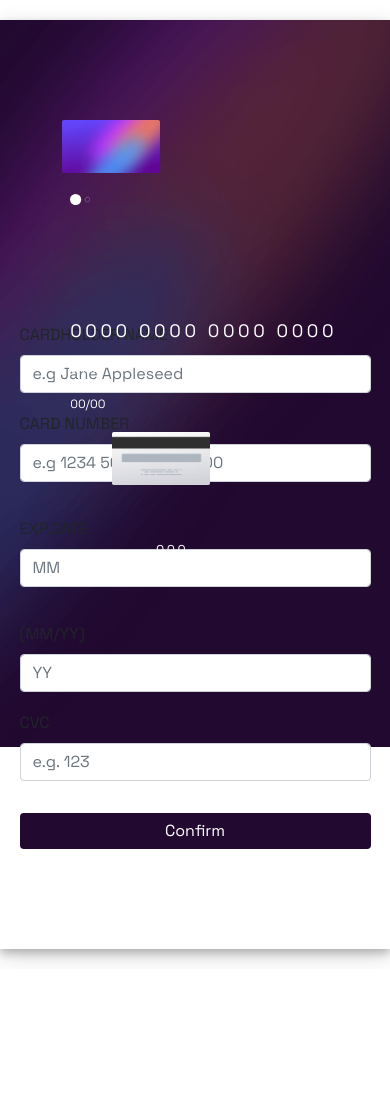
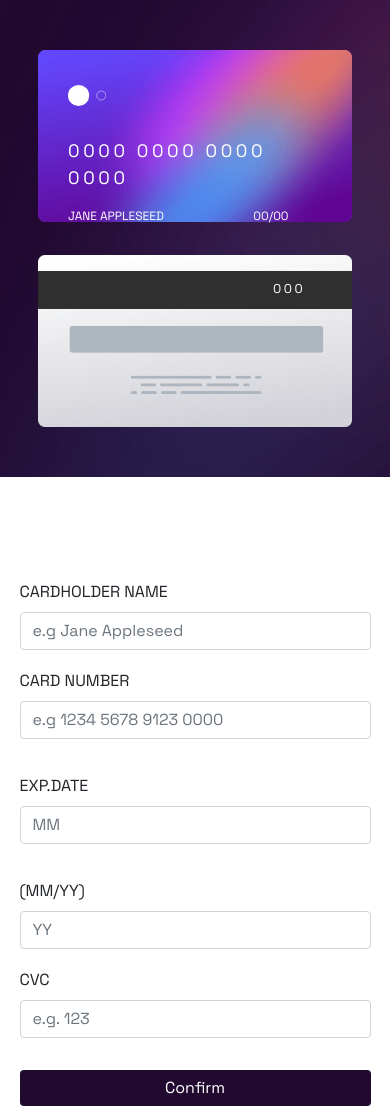
Before and after one commit to fermac1/interactive-card-details, a plain HTML site: page index.html in a window 390 px wide. Before the commit the page ends 969 px from the top, so only its background shows below. Drawn offline with Linux system fonts and the light colour scheme.

Commit message:
responsiveness

```diff
--- a/css/style.css
+++ b/css/style.css
@@ -7,67 +7,49 @@ body{
     font-family: 'Space Grotesk';
     font-size: 18px;
 }
-.container{
-    /* box-shadow: hsl(249, 99%, 64%) to hsl(278, 94%, 30%); */
+.container-fluid{
+    margin: 0;
+    padding: 0;
     background: hsl(0, 0%, 100%);
-    margin: 20px auto;
-    box-shadow: 0 4px 8px 0 rgba(0, 0, 0, 0.2), 0 6px 20px 0 rgba(0, 0, 0, 0.19);
 }
-.main-row{
+.card-col{
     background: url('../images/bg-main-desktop.png');
     background-repeat: no-repeat;
     background-size: contain;
+    margin: 0;
+    padding: 50px;
 }
-.card-col{
-    margin: 100px 50px;
+
+.front-card{
+    background: url('../images/bg-card-front.png');
+    background-repeat: no-repeat;
+    background-size: contain;
+    padding: 20px 25px;
+    margin: 50px auto;
+    color: hsl(0, 0%, 100%);
 }
 img{
     width: 100%;
 }
-.card-col .card-back{
-    margin: 10px 50px;
+.card-logo{
+    width: 25%;
+}
+.card-number-row{
+    margin-top: 30px;
 }
 
-.card-front,
-.card-logo,
-.card-number-img,
-.cardholder-exp-img,
-.cvc-img{
-    z-index: 100;
-}
-.card-front{
-    position: absolute;
-    width: 25%;
-}
-.card-logo{
-    width: 5%;
-    position: absolute;
-    left: 18%;
-    top: 23%;
-}
 .card-number-img{
-    position: absolute;
-    left: 18%;
-    top: 37.5%;
-    letter-spacing: 0.2em;
+    letter-spacing: 0.1em;
 }
 .cardholder-exp-img{
-    position: absolute;
-    width: 22%;
-    top:42.5%;
-    left: 18%;
     font-size: 12px;
     text-transform: uppercase;
     color: var(--lightGrayishViolet);
 }
-.card-number-img, .cardholder-exp-img, .card-cvc{
+
+.back-card{
+    margin: 50px 0 50px 40px;
     color: hsl(0, 0%, 100%);
-}
-
-.card-back{
-    position: absolute;
-    width: 25%;
-    top: 50%;
 }
 .card-cvc{
     font-size: 0.8rem;
@@ -75,6 +57,14 @@ img{
     left: 40%;
     top: 64%;
     letter-spacing: 0.2em;
+
+}
+
+.form-col{
+    display: flex;
+    justify-content: center;
+    margin: 100px auto;
+    width: 375px;
 }
 input.form-control:focus, button.form-control:focus{
     box-shadow: none !important;
@@ -82,13 +72,6 @@ input.form-control:focus, button.form-control:focus{
 input.form-control:focus{
     border: 1px solid hsl(278, 94%, 30%) !important;
 }
-.form-col{
-    display: flex;
-    justify-content: center;
-    margin: 100px auto;
-    width: 375px;
-}
-
 label{
     font-weight: 500;
     font-size: 16px;
@@ -96,11 +79,13 @@ label{
 .errorFormat{
     font-size: 14px;
     color: hsl(0, 100%, 66%);
-    /* visibility: hidden; */
 }
 .confirm-btn{
     background: hsl(278, 68%, 11%);
     border: none;
+}
+.confirm-btn:hover, .confirm-btn:focus{
+    background: hsl(278, 68%, 11%);
 }
 
 .thank-you{
@@ -127,8 +112,42 @@ label{
     padding: 20px auto;
     margin: 10px auto 30px;
 }
-@media (min-width:576px){
-    .container{
-        width: 992px;
+@media (max-width:576px){
+    .card-col{
+        background: url('../images/bg-main-mobile.png');
+        background-repeat: no-repeat;
+        background-size: cover;
+        margin: 0;
+        padding: 50px;
     }
+    .front-card{
+        width: fit-content;
+        margin: 0;
+        padding: 30px;
+    }
+    .card-logo{
+        width: 15%;
+    }
+    .card-number-img{
+        letter-spacing: 0.2em;
+    }
+    .card-holder-img-name{
+        width: 66.67%;
+    }
+    .card-date-col{
+        width: 33.33%;
+    }
+    .back-card{
+        width: fit-content;
+        margin: 0;
+    }
+    .card-cvc{
+        font-size: 0.8rem;
+        position: absolute;
+        left: 70%;
+        top: 33%;
+        letter-spacing: 0.2em;
+
+    }
+
 }
--- a/index.html
+++ b/index.html
@@ -10,34 +10,50 @@
     <link href='https://fonts.googleapis.com/css?family=Space Grotesk' rel='stylesheet'>
 </head>
 <body>
-    <div class="container">
+    <div class="container-fluid">
         <div class="row main-row">
-            <div class="col-lg-4 col-md-4 col-sm-4 card-col">
+            <div class="col-lg-4 col-md-12 col-sm-12 card-col">
+
+                         <!-- front card -->
                         <div class="front-card">
 
-                <img class="card-front" src="images/bg-card-front.png" alt="">
+                            <div class="row">
+                                <div class="col-lg-12 col-md-12 col-sm-12">
+                                    <img class="card-logo" src="images/card-logo.svg" alt="">
+                                </div>
+                            </div>
 
-                <img class="card-logo" src="images/card-logo.svg" alt="">
-
+                            <div class="row card-number-row">
+                                <div class="col-lg-12 col-md-12 col-sm-12">
                                     <p class="card-number-img" id="cardNumber-img">0000 0000 0000 0000</p>
+                                </div>
+                            </div>
 
                             <div class="row cardholder-exp-img">
-                  <div class="col-lg-10">
+                            <div class="col-lg-8 col-md-8 col-sm-8 card-holder-img-name">
                                 <span id="card-holder-img">Jane Appleseed</span>
                             </div>
 
-                  <div class="col-lg-2 card-date-col">
+                            <div class="col-lg-4 col-md-4 col-sm-4 card-date-col">
                                 <span id="card-month">00</span>/<span id="card-year">00</span>
                             </div>
                             </div>
 
                         </div>
+
+
+                        <!-- back card -->
                         <div class="back-card">
+                            <!-- <img class="card-back" src="images/bg-card-back.png" alt=""> -->
                             <img class="card-back" src="images/bg-card-back.png" alt="">
+
                                 <p class="card-cvc">000</p>
+
                         </div>
+
             </div>
-            <div class="col-lg-8 col-md-8 col-sm-8 form-col">
+
+            <div class="col-lg-8 col-md-12 col-sm-12 form-col">
                 <form class="row g-3" id="form">
                     <div class="col-12">
                       <label for="cardholder-name" class="form-label">CARDHOLDER NAME</label>
@@ -79,6 +95,7 @@
                     <button type="button" class="btn btn-primary form-control confirm-btn">Continue</button>
                   </div>
             </div>
+
         </div>
     </div>
 
```
Lines whose indentation alone changed are shown as unchanged.
